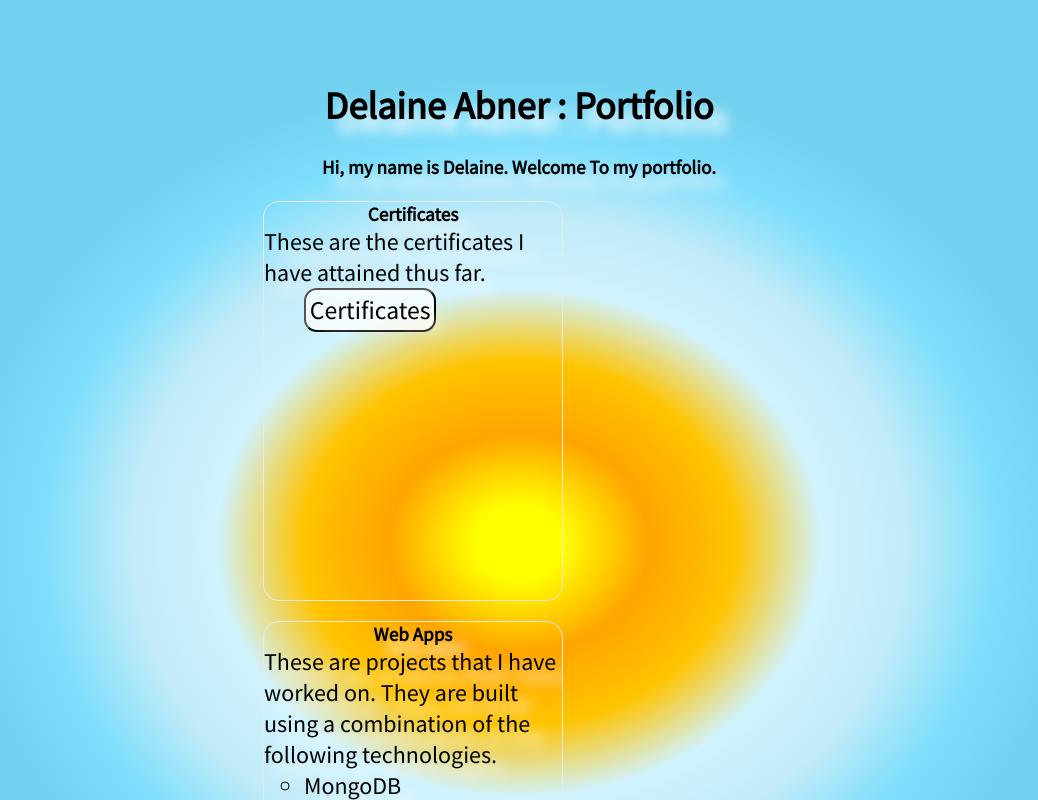
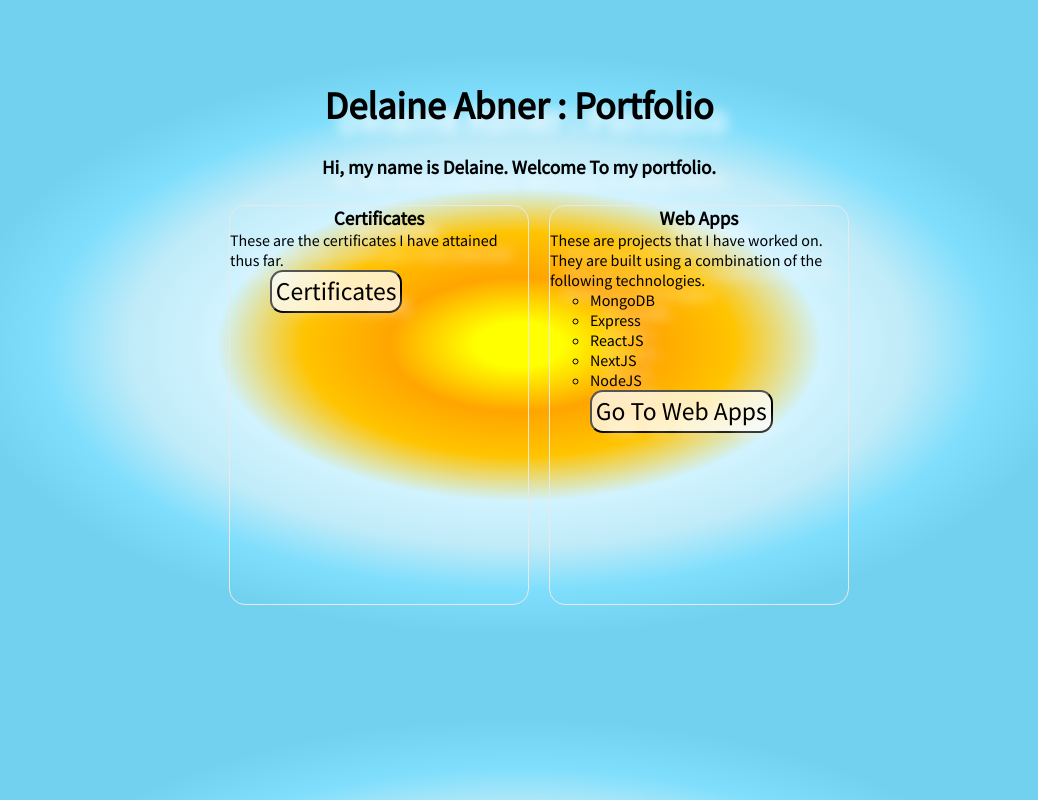
Before and after one commit to delaine3/my-nextjs-portfolio, a Next.js app: page / in a window 1280 px wide. Shown: the top 800 px of the page, without its empty margins (121-1159 px from the left). Built offline with nearby package versions, Linux system fonts and the light colour scheme.

Commit message:
changed css

```diff
--- a/pages/index.js
+++ b/pages/index.js
@@ -15,7 +15,7 @@ export default function Index() {
       <div>
         <h1 className="delaine">Delaine Abner : Portfolio</h1>
         <h1>Hi, my name is Delaine. Welcome To my portfolio.</h1>
-        <ul className="tile-list">
+        <ul className="">
           <li className="project-list">
             <h1>Certificates</h1>
             <p>These are the certificates I have attained thus far.</p>
--- a/pages/webProjects.js
+++ b/pages/webProjects.js
@@ -25,7 +25,7 @@ export default function WebProjects() {
           <h1> Name: Story Book </h1>
 
           <ul>
-              <Link href="/webProjects\storybook">
+              <Link href="webProjects\storybook">
                 <button>Find out more</button>
               </Link>
             <button>
@@ -43,7 +43,7 @@ export default function WebProjects() {
           <div className="main-content">
 
           <ul>
-          <Link href="/webProjects\memoryGame">
+          <Link href="webProjects\memoryGame">
                 <button>Find out more</button>
               </Link>
             <button>
@@ -65,7 +65,7 @@ export default function WebProjects() {
         <li className="project-list">
           <h1> Name: Pantry</h1>
           <ul>
-           <Link href="/webProjects\pantry">
+           <Link href="webProjects\pantry">
                 <button>Find out more</button>
               </Link>
           <div>
--- a/styles/globals.css
+++ b/styles/globals.css
@@ -14,7 +14,6 @@ body {
     rgb(126, 222, 252) 55%,
     rgb(113, 209, 238) 65%
   );
-  font-size: x-large;
 }
 
 
@@ -73,12 +72,13 @@ h1 {
   font-size: 1.5vw;
 }
 
-
 .certificate-list {
   list-style: none;
   float: center;
-  padding: 1.5vw;
+  padding: 2.5vw;
+  width: 90%;
   text-align: center;
+  margin: auto;
 }
 #project{
   list-style:circle;
@@ -89,18 +89,6 @@ h1 {
 
 }
 
-
-
-.project-list:hover {
-  color: #080808;
-  box-shadow: 0 0 1vw 1vw #ff69c5;
-  background: radial-gradient(
-    at 0% 10%,
-    rgba(157, 238, 252, 0.719) 10%,
-    rgba(82, 230, 253, 0.719) 50%,
-    #aef6ff9d 71%
-  );
-}
 .project-list {
   display: inline-block;
   width: 300px;
@@ -111,7 +99,7 @@ h1 {
   margin: 10px;
   box-shadow: 0 0 10px 5px var(--shadow);
   position: relative;
-  font-size: 100%;
+
 }
 .project-list * {
   margin: 0;
```
